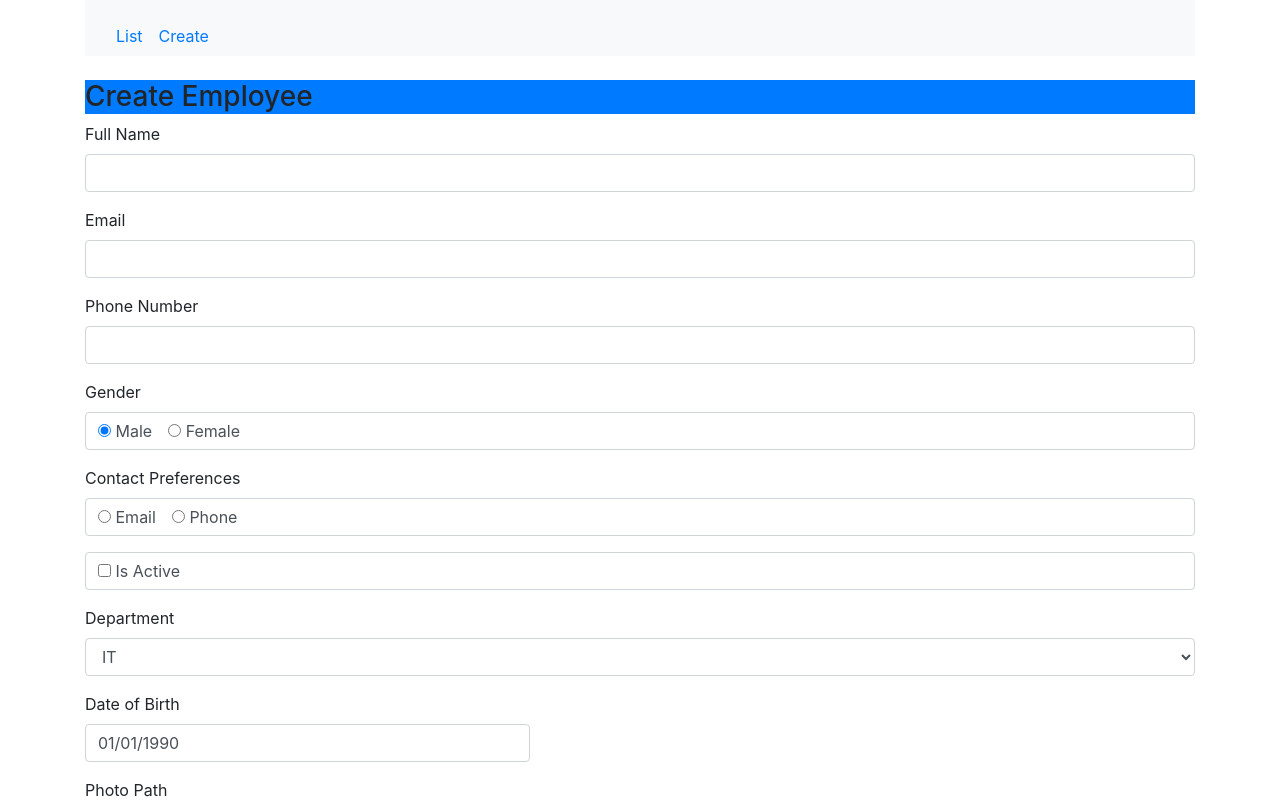
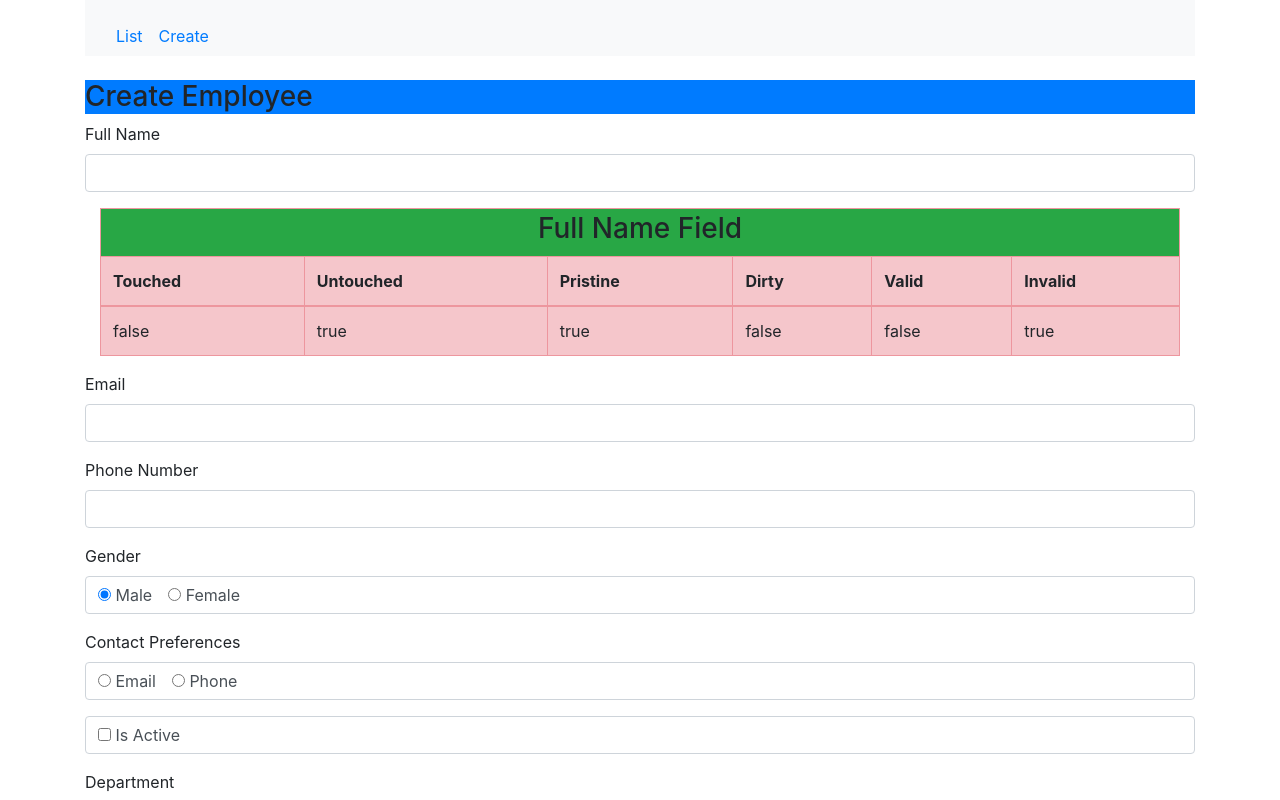
Before and after one commit to sohag-aust/angular-crud, an Angular app: page /create in a window 1280 px wide. Shown: the top 800 px of the page. Built offline with nearby package versions, Linux system fonts and the light colour scheme.

Commit message:
Form-Validation : Field-Level

```diff
--- a/src/app/employees/create-employee.component.html
+++ b/src/app/employees/create-employee.component.html
@@ -7,7 +7,40 @@
         <div class="panel-body">
             <div class="form-group">
                 <label for="fName"> Full Name </label>
-                <input required type="text" id="fName" class="form-control" name="fullName" [(ngModel)]="fullName">
+                <input required type="text" id="fName" class="form-control" name="fullName" [(ngModel)]="fullName" #fullNameControl="ngModel"> <!-- using fullNameControl for catching the properties of the form input (touch/untouch, pristine/dirty, valid/invalid)-->
+                <!-- Template variables help you use data from one part of a template in another part of the template. Use template variables to perform tasks such as respond to user input or finely tune your application's forms.
+                    A template variable can refer to the following: a DOM element within a template.-->
+            </div>
+
+            <div class="container">
+                <!-- input label -->
+                <table class="table table-danger" border="1" >
+                    <thead>
+                      <tr class="bg-success">
+                        <td colspan="6" style="width: 100%; padding: 3px; white-space: nowrap;">
+                            <h3 class="text-center">Full Name Field</h3>
+                        </td>
+                      </tr>
+                      <tr>
+                        <th scope="col">Touched</th>
+                        <th scope="col">Untouched</th>
+                        <th scope="col">Pristine</th> <!-- pristine means : input field not yet changed -->
+                        <th scope="col">Dirty</th> <!-- dirty means : input field is changed -->
+                        <th scope="col">Valid</th>
+                        <th scope="col">Invalid</th>
+                      </tr>
+                    </thead>
+                    <tbody>
+                      <tr>
+                        <td>{{ fullNameControl.touched }}</td>
+                        <td>{{ fullNameControl.untouched }}</td>
+                        <td>{{ fullNameControl.pristine }}</td>
+                        <td>{{ fullNameControl.dirty }}</td>
+                        <td>{{ fullNameControl.valid }}</td>
+                        <td>{{ fullNameControl.invalid }}</td>
+                      </tr>
+                    </tbody>
+                </table>
             </div>
 
             <div class="form-group">
```
